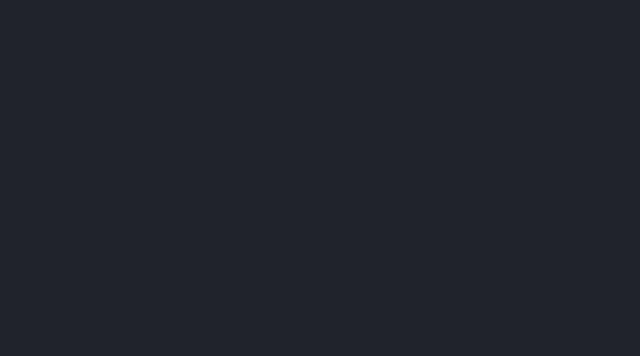
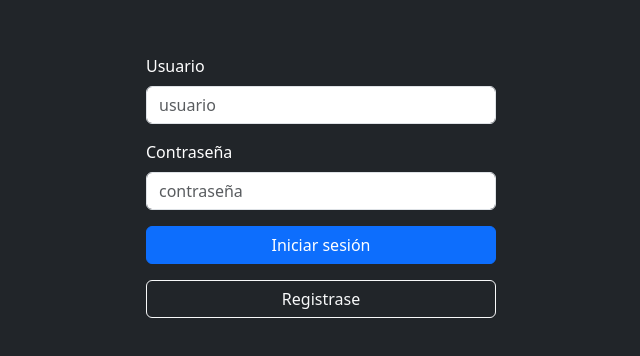
Before and after one commit to LuisTormes18/vite-cats-app, a React (Vite) app: page /login in a window 1280 px wide. Before the commit this address had no page. Shown: the part 214-570 px from the top of the page, without its empty margins (319-959 px from the left). Built offline with nearby package versions, Linux system fonts and the light colour scheme.

Commit message:
feat: add login and register feature

```diff
--- a/src/components/router/router.tsx
+++ b/src/components/router/router.tsx
@@ -1,12 +1,14 @@
-import { BrowserRouter, Route, Routes } from "react-router-dom";
+import { BrowserRouter, Navigate, Route, Routes } from "react-router-dom";
 
-import { CatsPage, HomePage, NotFoundPage, ProfilePage } from "./../../pages";
+import { CatsPage, LoginPage, NotFoundPage, ProfilePage, RegisterPage } from "./../../pages";
 
 export const AppRouter = () => {
   return (
     <BrowserRouter>
       <Routes>
-        <Route path="/" element={<HomePage />} />
+        <Route path="/" element={<Navigate to="/login" />} />
+        <Route path="/register" element={<RegisterPage />} />
+        <Route path="/login" element={<LoginPage />} />
         <Route path="/cats" element={<CatsPage />} />
         <Route path="/profile" element={<ProfilePage />} />
         <Route path="*" element={<NotFoundPage />} />
--- a/src/pages/index.ts
+++ b/src/pages/index.ts
@@ -1,4 +1,5 @@
 export * from "./cats";
-export * from "./home";
+export * from "./login";
 export * from "./not-found";
 export * from "./profile";
+export * from "./register";
--- a/src/pages/home.tsx
+++ b/src/pages/login.tsx
@@ -1,28 +1,46 @@
-import { Button, Form } from "react-bootstrap";
+import { Alert, Button, Form } from "react-bootstrap";
 import { useForm } from "../hooks";
+import { login } from "../services/auth";
 
-export const HomePage = () => {
-  const { formData, handleInputChange } = useForm({ user: "", password: "" });
+export const LoginPage = () => {
+  const { formData, handleInputChange, messageError, setMessageError } = useForm({ username: "", password: "" });
 
   // handlers
   const handleSubmit = (e: React.FormEvent<HTMLFormElement>) => {
     e.preventDefault();
-    console.log(formData);
+    const { username, password } = formData;
+
+    if (username === "") {
+      setMessageError("username is required");
+      return;
+    }
+    if (password === "") {
+      setMessageError("password is required");
+      return;
+    }
+
+    const { ok, data, message } = login(formData);
+
+    if (!ok) {
+      setMessageError(message);
+      return;
+    }
+
     window.location.href = "/profile";
-    return;
   };
 
   return (
     <div style={{ display: "flex", justifyContent: "center", alignItems: "center", height: "100%", width: "100%" }}>
       <Form style={{ width: "100%", maxWidth: "350px" }} onSubmit={handleSubmit}>
-        <Form.Group className="mb-3" controlId="formBasicEmail">
+        <Form.Group className="mb-3" controlId="formBasicUser">
           <Form.Label className="text-white">Usuario</Form.Label>
           <Form.Control
             type="text"
             placeholder="usuario"
-            name="user"
-            value={formData.user}
+            name="username"
+            value={formData.username}
             onChange={handleInputChange}
+            required
           />
         </Form.Group>
         <Form.Group className="mb-3" controlId="formBasicPassword">
@@ -33,12 +51,14 @@ export const HomePage = () => {
             name="password"
             value={formData.password}
             onChange={handleInputChange}
+            required
           />
         </Form.Group>
+        {messageError ? <Alert variant="warning">{messageError}</Alert> : null}
         <Button variant="primary" type="submit" className="w-100 mb-3">
           Iniciar sesión
         </Button>
-        <Button variant="outline-light" type="submit" className="w-100">
+        <Button href="/register" variant="outline-light" type="button" className="w-100">
           Registrase
         </Button>
       </Form>
--- /dev/null
+++ b/src/pages/register.tsx
@@ -0,0 +1,88 @@
+import { Alert, Button, Form } from "react-bootstrap";
+import { useForm } from "../hooks";
+import { register } from "../services/auth";
+
+export const RegisterPage = () => {
+  const { formData, handleInputChange, messageError, setMessageError } = useForm({
+    name: "",
+    username: "",
+    password: "",
+  });
+
+  // handlers
+  const handleSubmit = (e: React.FormEvent<HTMLFormElement>) => {
+    e.preventDefault();
+
+    const { name, username, password } = formData;
+
+    if (name === "") {
+      setMessageError("name is required");
+      return;
+    }
+
+    if (username === "") {
+      setMessageError("username is required");
+      return;
+    }
+    if (password === "") {
+      setMessageError("password is required");
+      return;
+    }
+
+    const { ok, data, message } = register(formData);
+
+    if (!ok) {
+      setMessageError(message);
+      return;
+    }
+
+    window.location.href = "/profile";
+  };
+
+  return (
+    <div style={{ display: "flex", justifyContent: "center", alignItems: "center", height: "100%", width: "100%" }}>
+      <Form style={{ width: "100%", maxWidth: "350px" }} onSubmit={handleSubmit}>
+        <Form.Group className="mb-3" controlId="formBasicName">
+          <Form.Label className="text-white">Nombre</Form.Label>
+          <Form.Control
+            type="text"
+            placeholder="nombre"
+            name="name"
+            value={formData.name}
+            onChange={handleInputChange}
+            required
+          />
+        </Form.Group>
+        <Form.Group className="mb-3" controlId="formBasicUser">
+          <Form.Label className="text-white">Usuario</Form.Label>
+          <Form.Control
+            type="text"
+            placeholder="usuario"
+            name="username"
+            value={formData.username}
+            onChange={handleInputChange}
+            required
+          />
+        </Form.Group>
+        <Form.Group className="mb-3" controlId="formBasicPassword">
+          <Form.Label className="text-white">Contraseña</Form.Label>
+          <Form.Control
+            type="password"
+            placeholder="contraseña"
+            name="password"
+            value={formData.password}
+            onChange={handleInputChange}
+            required
+          />
+        </Form.Group>
+        {messageError ? <Alert variant="warning">{messageError}</Alert> : null}
+        <Button variant="primary" type="submit" className="w-100 mb-3">
+          Registrarse
+        </Button>
+        <Button href="/login" variant="outline-light" type="button" className="w-100">
+          Iniciar sesión
+        </Button>
+      </Form>
+    </div>
+  );
+};
--- /dev/null
+++ b/src/services/auth.ts
@@ -0,0 +1,23 @@
+import type { IAuhResponse, ILoginUser, IUser } from "./../types.d";
+
+export const login = (user: ILoginUser): IAuhResponse => {
+  const users = JSON.parse(localStorage.getItem("users") || "[]") as IUser[];
+  const userResp = users.find((u) => u.username === user.username);
+
+  if (!user || userResp?.password !== user.password) {
+    return { ok: false, data: null, message: "Error with user or password" };
+  }
+
+  return { ok: true, data: userResp, message: "Login success!" };
+};
+
+export const register = (user: IUser): IAuhResponse => {
+  const users = JSON.parse(localStorage.getItem("users") || "[]") as IUser[];
+  const userResp = users.find((u) => u.username === user.username);
+
+  if (userResp) return { ok: false, data: null, message: "Error user with username exist" };
+
+  localStorage.setItem("users", JSON.stringify([...users, user]));
+
+  return { ok: true, data: user, message: "Register success!" };
+};
```
Also changed, not shown: src/types.d.ts (added, +14 -0 lines).
